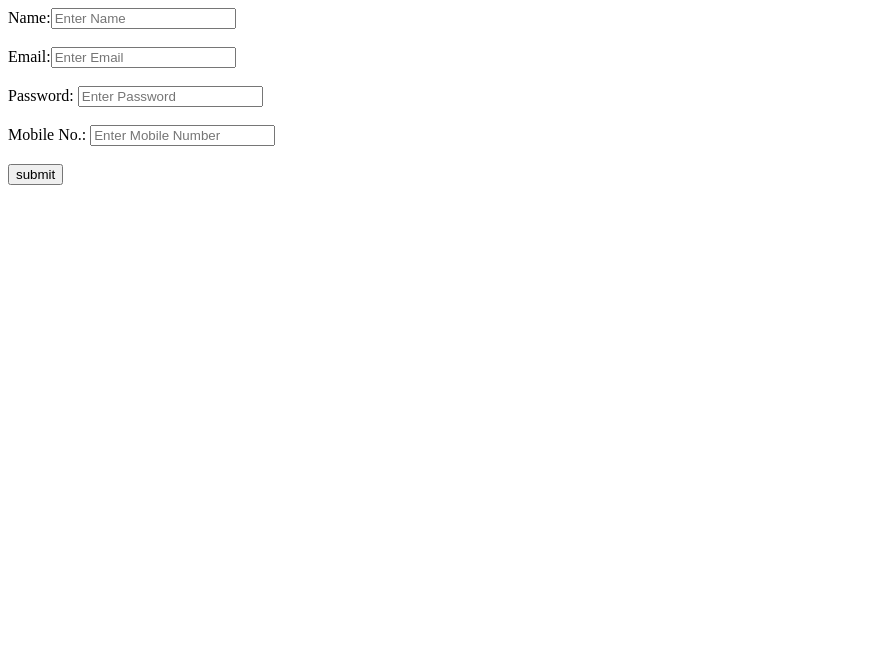
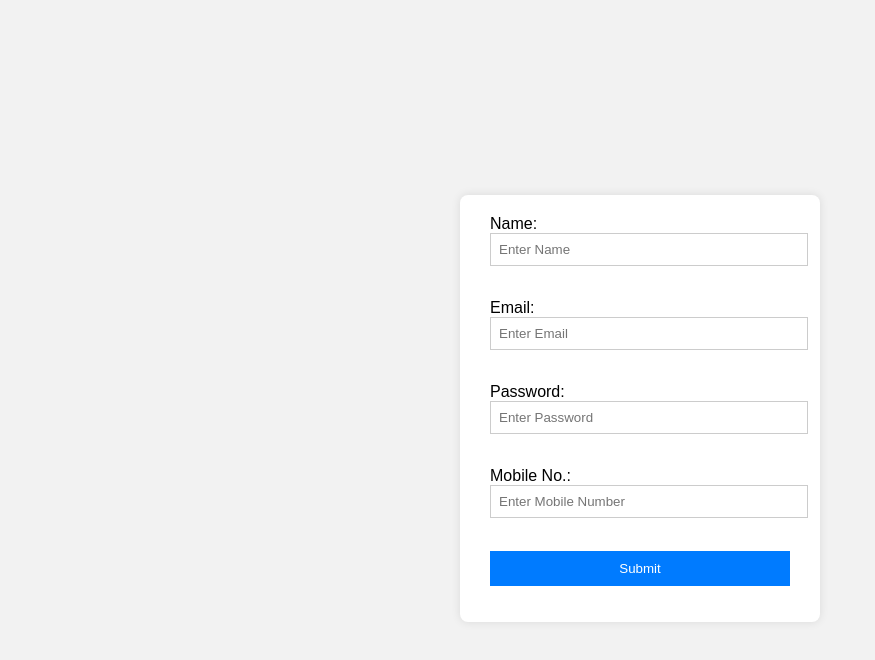
Before and after one commit to krishna1911907/dev, a plain HTML site: page ims-fe/signup.html in a window 1280 px wide. Shown: the whole page, without its empty margins (0-875 px from the left). Drawn offline with Linux system fonts and the light colour scheme.

Commit message:
4/6 commit

```diff
--- a/ims-fe/signup.html
+++ b/ims-fe/signup.html
@@ -1,13 +1,60 @@
 <!DOCTYPE html>
 
 <head>
-     <title>Signup</title>
-</head>
+    <title>Signup</title>
+    <style>
+        body {
+            font-family: Arial;
+            background-color: #f2f2f2;
+            display: flex;
+            justify-content: center;
+            align-items: center;
+            height: 100vh;
 
+        }
 
+        .form-box {
+            background-color: white;
+            padding: 20px 30px;
+            border-radius: 8px;
+            box-shadow: 0 0 10px rgba(0, 0, 0, 0.1);
+            width: 300px;
+        }
 
-<body>
+        .form-box h2 {
+            text-align: center;
+            margin-bottom: 20px;
+        }
 
+        .form-box input {
+            width: 100%;
+            padding: 8px;
+            margin-bottom: 15px;
+            border: 1px solid #ccc;
+            /* border-radius: 4px;*/
+        }
+
+        .form-box button {
+            width: 100%;
+            padding: 10px;
+            background-color: #007bff;
+            color: white;
+            border: none;
+            /*border-radius: 4px;
+            cursor: pointer;*/
+        }
+
+        /*.form-box button:hover {
+            background-color: #0056b3;
+        }*/
+
+        /* #RESPONSE {
+            margin-top: 10px;
+            font-size: 12px;
+            color: #555;
+
+        }*/
+    </style>
     <script>
         function create() {
             const name = document.getElementById("NAME").value
@@ -16,32 +63,41 @@
             const phone = document.getElementById("PHONE").value
             fetch("http://127.0.0.1:8000/users", {
                 method: "POST",
-                headers:{
+                headers: {
                     "Content-Type": "application/json",
                 },
                 body: JSON.stringify({
                     name: name,
                     email: email,
-                    password:password,
-                    phone:phone
+                    password: password,
+                    phone: phone
                 })
-            }).then((res) => res.json()).then((result)=>{
-                const res=JSON.stringify(result)
-                document.getElementById("RESPONSE").innerHTML=res
-            })}
+            }).then((res) => res.json()).then((result) => {
+                const res = JSON.stringify(result)
+                document.getElementById("RESPONSE").innerHTML = res
+            })
+        }
     </script>
+</head>
 
-    <div>
+
+
+<body>
+
+
+
+    <div class="form-box">
         Name:<input id="NAME" type="text" placeholder="Enter Name" /><br><br>
         Email:<input id="EMAIL" type="text" placeholder="Enter Email" /><br><br>
         Password: <input id="PASSWORD" type="password" placeholder="Enter Password" /><br><br>
         Mobile No.: <input id="PHONE" type="number" placeholder="Enter Mobile Number" /><br><br>
-        <input type="submit" value="submit" onclick="create();" />
+        <button onclick="create()">Submit</button>
+        <p id="RESPONSE">
+
+        </p>
 
     </div>
-    <p id="RESPONSE">
 
-    </p>
 
 </body>
 
```
